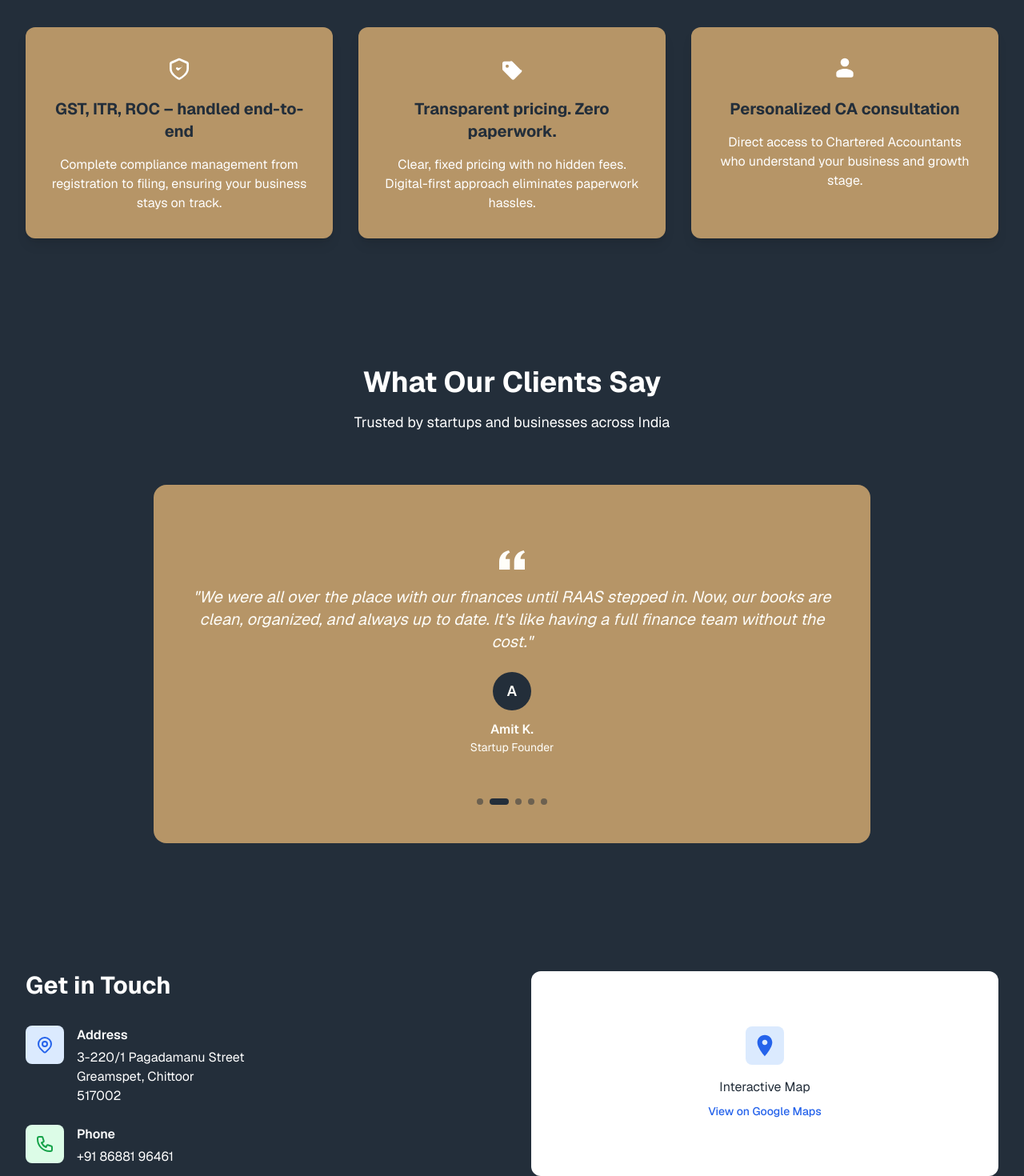
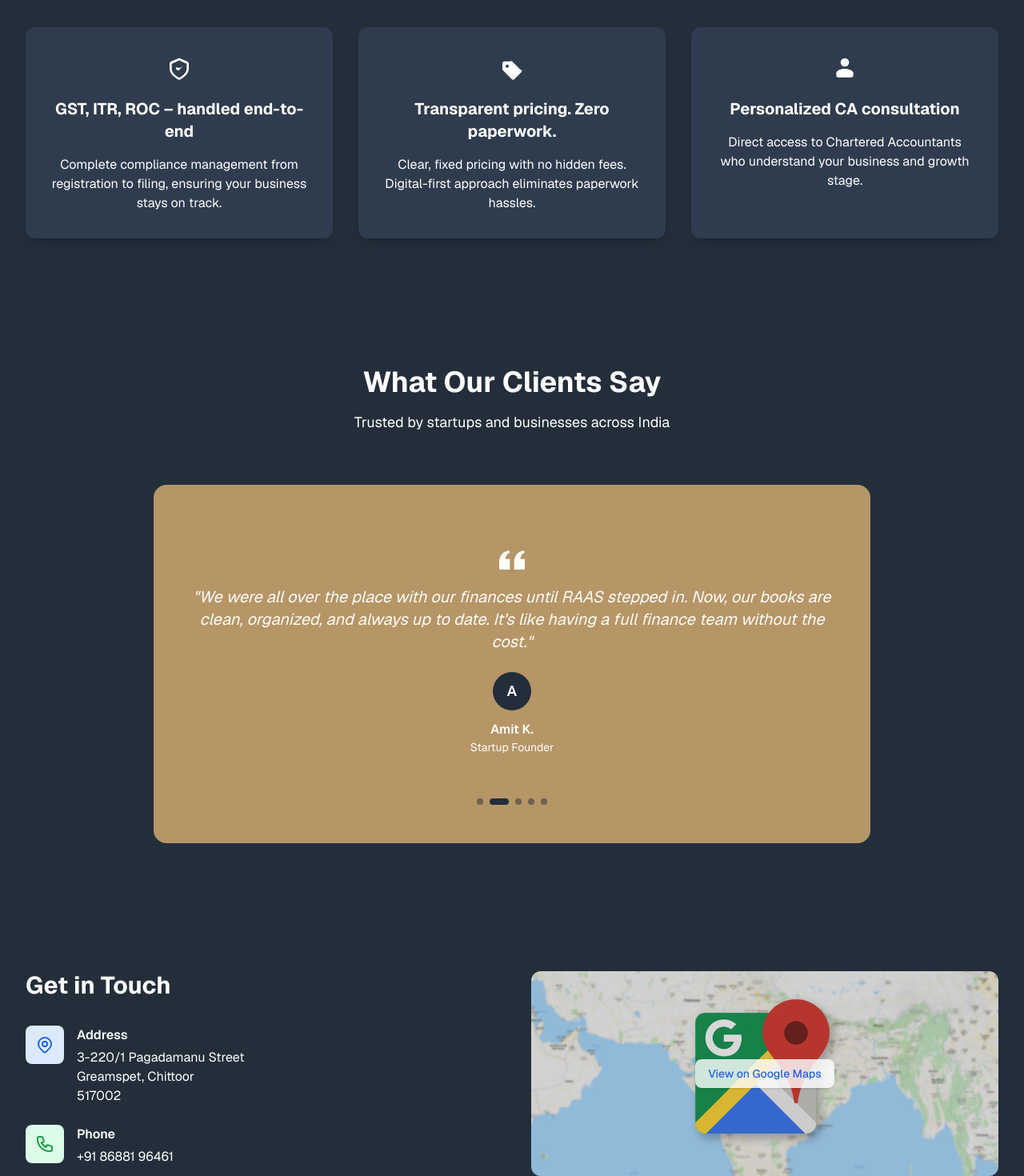
Before and after one commit to hruthiksiva/raas-consultancy, a React (Vite) app: page /contact in a window 1280 px wide. Shown: the part 1460-2930 px from the top of the page at 80% size. Built offline with nearby package versions, Linux system fonts and the light colour scheme.

Commit message:
Contact us pages modified and changed to overll aesthetics

```diff
--- a/src/components/USPCard.jsx
+++ b/src/components/USPCard.jsx
@@ -41,11 +41,11 @@ const USPCard = ({
 }) => {
   return (
     <div className={`rounded-xl shadow-lg p-4 sm:p-8 text-center hover:shadow-xl transition-shadow duration-300 ${className}`}
-      style={{ backgroundColor: '#B69567' }}>
+      style={{ backgroundColor: '#2F3C4E' }}>
       <div className="w-10 h-10 mx-auto mb-4 flex items-center justify-center">
         {getIcon(title, id)}
       </div>
-      <h3 className="text-base sm:text-xl font-bold mb-2 sm:mb-4" style={{ color: '#232E3A' }}>
+      <h3 className="text-base sm:text-xl font-bold mb-2 sm:mb-4" style={{ color: '#FFFFFF' }}>
         {title}
       </h3>
       <p className="text-sm sm:text-base" style={{ color: '#FFFFFF' }}>
--- a/src/components/contact/ContactInformationSection.jsx
+++ b/src/components/contact/ContactInformationSection.jsx
@@ -1,3 +1,5 @@
+import MapInteractive from '../../assets/Map-interactive.jpg';
+
 const ContactInformationSection = () => (
   <section style={{ backgroundColor: '#232E3A' }} className="py-8 md:py-24">
     <div className="max-w-7xl mx-auto px-2 sm:px-6 lg:px-8">
@@ -53,21 +55,22 @@ const ContactInformationSection = () => (
           </div>
         </div>
         {/* Map */}
-        <div style={{ backgroundColor: '#FFFFFF' }} className="rounded-xl h-48 sm:h-64 flex items-center justify-center">
-          <div className="text-center">
-            <div className="w-12 h-12 bg-blue-100 rounded-lg flex items-center justify-center mx-auto mb-2 sm:mb-4">
-              <svg className="w-8 h-8 text-blue-600" fill="currentColor" viewBox="0 0 24 24">
-                <path d="M12 2C8.13 2 5 5.13 5 9c0 5.25 7 13 7 13s7-7.75 7-13c0-3.87-3.13-7-7-7zm0 9.5c-1.38 0-2.5-1.12-2.5-2.5s1.12-2.5 2.5-2.5 2.5 1.12 2.5 2.5-1.12 2.5-2.5 2.5z"/>
-              </svg>
-            </div>
-            <p className="text-xs sm:text-base" style={{ color: '#232E3A' }}>Interactive Map</p>
-            <button
-              onClick={() => window.open('https://maps.app.goo.gl/25GeRGT7Pt1iKEE58', '_blank')}
-              className="mt-1 sm:mt-2 text-blue-600 hover:text-blue-700 text-xs sm:text-sm font-medium"
-            >
-              View on Google Maps
-            </button>
-          </div>
+        <div
+          style={{
+            backgroundImage: `url(${MapInteractive})`,
+            backgroundSize: 'cover',
+            backgroundPosition: 'center',
+            backgroundRepeat: 'no-repeat',
+          }}
+          className="rounded-xl h-48 sm:h-64 flex items-center justify-center relative"
+        >
+          <button
+            onClick={() => window.open('https://maps.app.goo.gl/25GeRGT7Pt1iKEE58', '_blank')}
+            className="z-10 bg-white/80 hover:bg-white text-blue-600 hover:text-blue-700 text-xs sm:text-sm font-medium px-4 py-2 rounded-lg shadow transition"
+          >
+            View on Google Maps
+          </button>
+          <div className="absolute inset-0 rounded-xl" style={{ background: 'rgba(0,0,0,0.15)' }}></div>
         </div>
       </div>
     </div>
```
Also changed, not shown: src/assets/Map-interactive.jpg (added).
